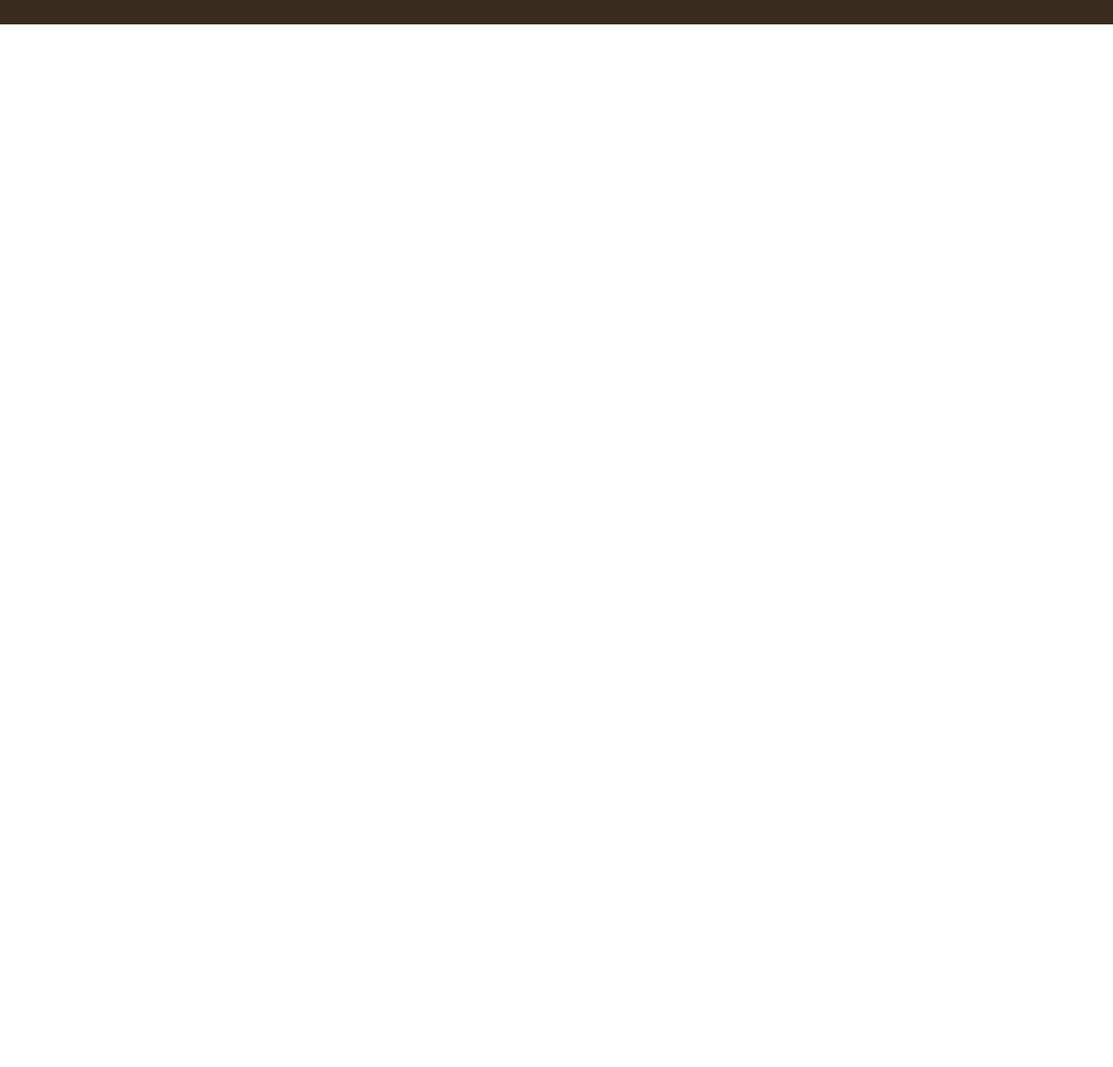
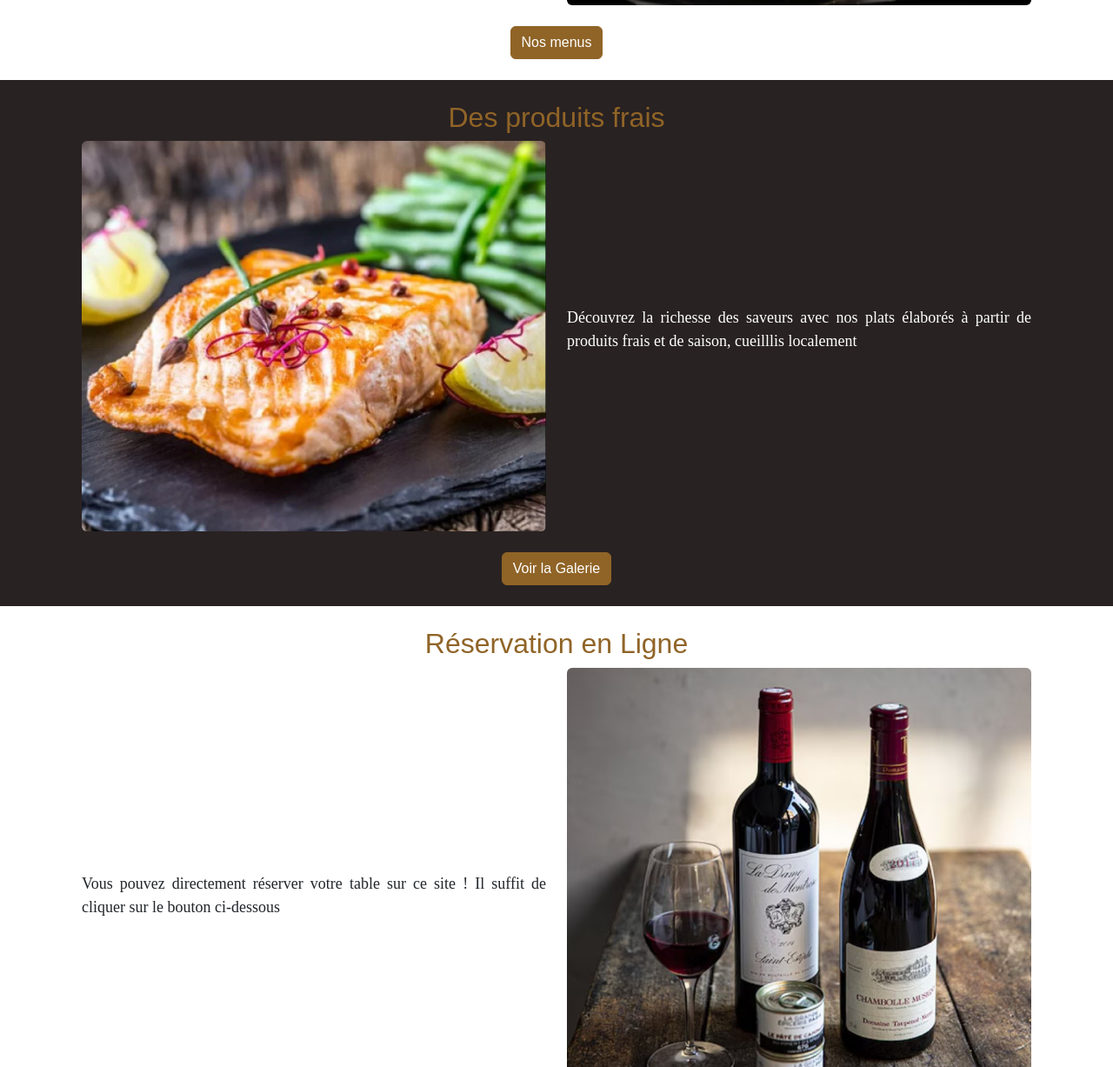
Before and after one commit to SoCode9/1-QuaiAntiqueResturantFront, a website with bundled scripts: page index.html in a window 1280 px wide. Shown: the part 772-1999 px from the top of the page at 87% size. Before the commit the page ends 800 px from the top, so only its background shows below. Built offline with nearby package versions, Linux system fonts and the light colour scheme; files whose address does not match are found by name; a web font is replaced by a local one.

Commit message:
Fini Home page

```diff
--- a/pages/home.html
+++ b/pages/home.html
@@ -5,3 +5,58 @@
         <button class="btn btn-primary">Réserver</button>
     </div>
 </div>
+
+<section>
+    <article>
+        <div class="container p-4">
+            <h2 class="text-center text-primary">Bienvenue au Quai Antique</h2>
+            <div class="row row-cols-2 align-items-center">
+                <div class="col">
+                    <p class="text-justify">Bienvenue sur le site de notre restaurant gastronomique situé au coeur de ka
+                        magnifique ville de
+                        Chanbéry. Le chef Arnaud Michant vous invite à découvrir un voyage culinaire mémorable.</p>
+                </div>
+                <div class="col">
+                    <img class="w-100 rounded" src="../images/chef.jpg" alt="">
+                </div>
+            </div>
+            <div class="text-center pt-4">
+                <a href="#" class="btn btn-primary">Nos menus</a>
+            </div>
+        </div>
+    </article>
+    <article class="bg-black text-white">
+        <div class="container p-4">
+            <h2 class="text-center text-primary">Des produits frais</h2>
+            <div class="row row-cols-2 align-items-center">
+                <div class="col">
+                    <img class="w-100 rounded" src="../images/saumon.jpg" alt="">
+                </div>
+                <div class="col">
+                    <p class="text-justify">Découvrez la richesse des saveurs avec nos plats élaborés à partir de
+                        produits frais et de saison, cueilllis localement</p>
+                </div>
+            </div>
+            <div class="text-center pt-4">
+                <a href="#" class="btn btn-primary">Voir la Galerie</a>
+            </div>
+        </div>
+    </article>
+    <article>
+        <div class="container p-4">
+            <h2 class="text-center text-primary">Réservation en Ligne</h2>
+            <div class="row row-cols-2 align-items-center">
+                <div class="col">
+                    <p class="text-justify">Vous pouvez directement réserver votre table sur ce site ! Il suffit de
+                        cliquer sur le bouton ci-dessous</p>
+                </div>
+                <div class="col">
+                    <img class="w-100 rounded" src="../images/vin.jpg" alt="">
+                </div>
+            </div>
+            <div class="text-center pt-4">
+                <a href="#" class="btn btn-primary">Réserver</a>
+            </div>
+        </div>
+    </article>
+</section>
--- a/scss/main.scss
+++ b/scss/main.scss
@@ -50,3 +50,7 @@ p {
         justify-content: center;
     }
 }
+
+.text-justify{
+    text-align: justify;
+}
```
Also changed, not shown: images/chef.jpg (added), images/saumon.jpg (added), images/vin.jpg (added), scss/main.css, 1 other file.
